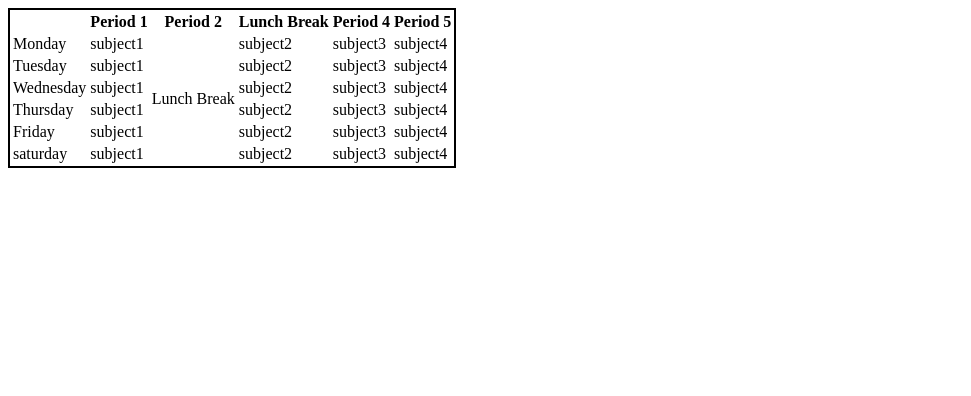
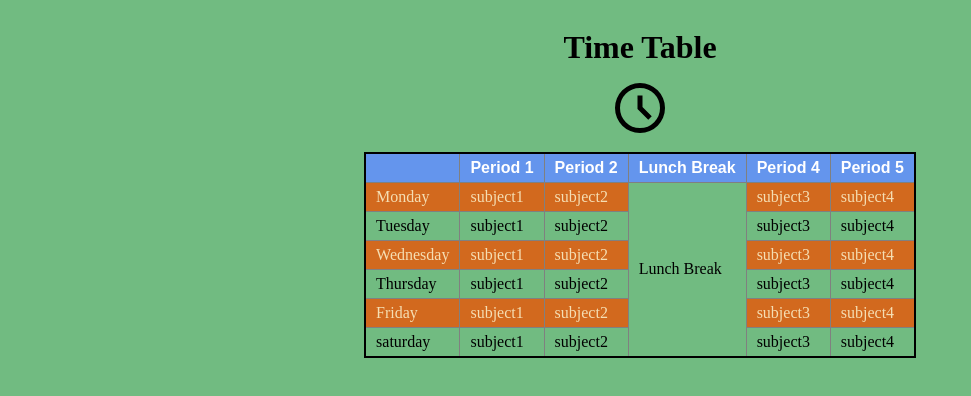
Before and after one commit to Rai-shwith/Skill-Lab-Hybrid-Web-Dev, a plain HTML site: page Assignment/Day3/index.html in a window 1280 px wide. Shown: the whole page, without its empty margins (0-971 px from the left). Drawn offline with Linux system fonts and the light colour scheme.

Commit message:
Assignment Day3 Done

```diff
--- a/Assignment/Day3/index.html
+++ b/Assignment/Day3/index.html
@@ -7,6 +7,10 @@
     <link rel="stylesheet" href="style.css">
 </head>
 <body>
+    <h1>Time Table</h1>
+    <div class="logo">
+        <img src="logo.svg" alt="" srcset="">
+    </div>
     <table>
         <thead>
             <tr>
@@ -22,8 +26,8 @@
             <tr>
                 <td>Monday</td>
                 <td>subject1</td>
-                <td rowspan="6">Lunch Break</td>
                 <td>subject2</td>
+                <td rowspan="6" class="lunch">Lunch Break</td>
                 <td>subject3</td>
                 <td>subject4</td>
             </tr>
--- a/Assignment/Day3/style.css
+++ b/Assignment/Day3/style.css
@@ -1,3 +1,40 @@
+body{
+    background-color: rgb(113, 187, 129);
+    display: flex;
+    flex-direction: column;
+    align-items: center;
+    min-height: 100vh;
+}
 table{
     border:2px solid black;
+    border-collapse: collapse;
 }
+td,th{
+    border: 1px solid gray;
+    padding: 5px 10px;
+}
+th{
+    text-align: center;
+    font-weight: bold;
+    background-color: cornflowerblue;
+    color: white;
+    font-family: Arial, Helvetica, sans-serif;
+}
+td{
+    text-align: left;
+    margin: auto;
+}
+tr:nth-child(odd){
+    background-color: chocolate;
+    color: wheat;
+}
+.lunch{
+    background-color: rgb(113, 187, 129);
+    color: black;
+}
+
+img{
+    width: 60px;
+    position: relative;
+    top: -10px;
+}
```
Also changed, not shown: Assignment/Day3/logo.svg (added).
